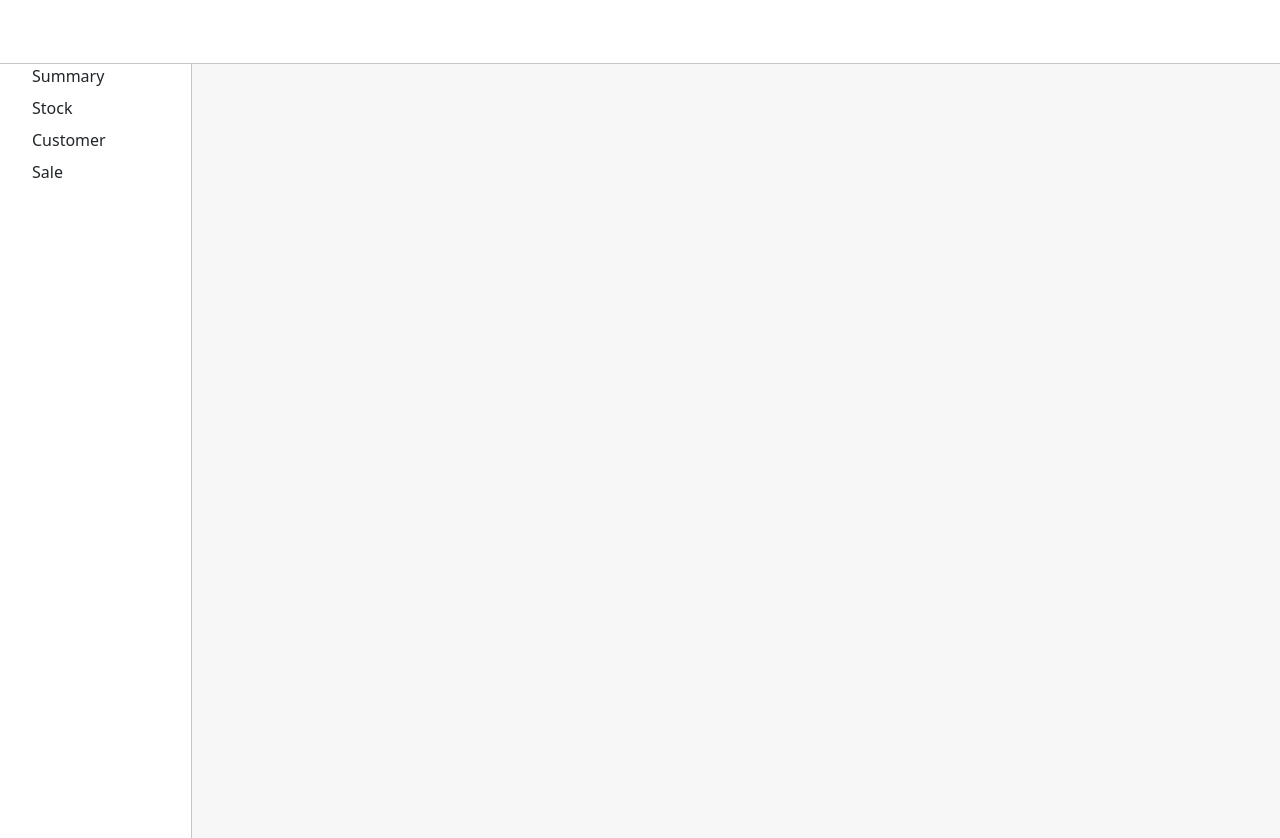
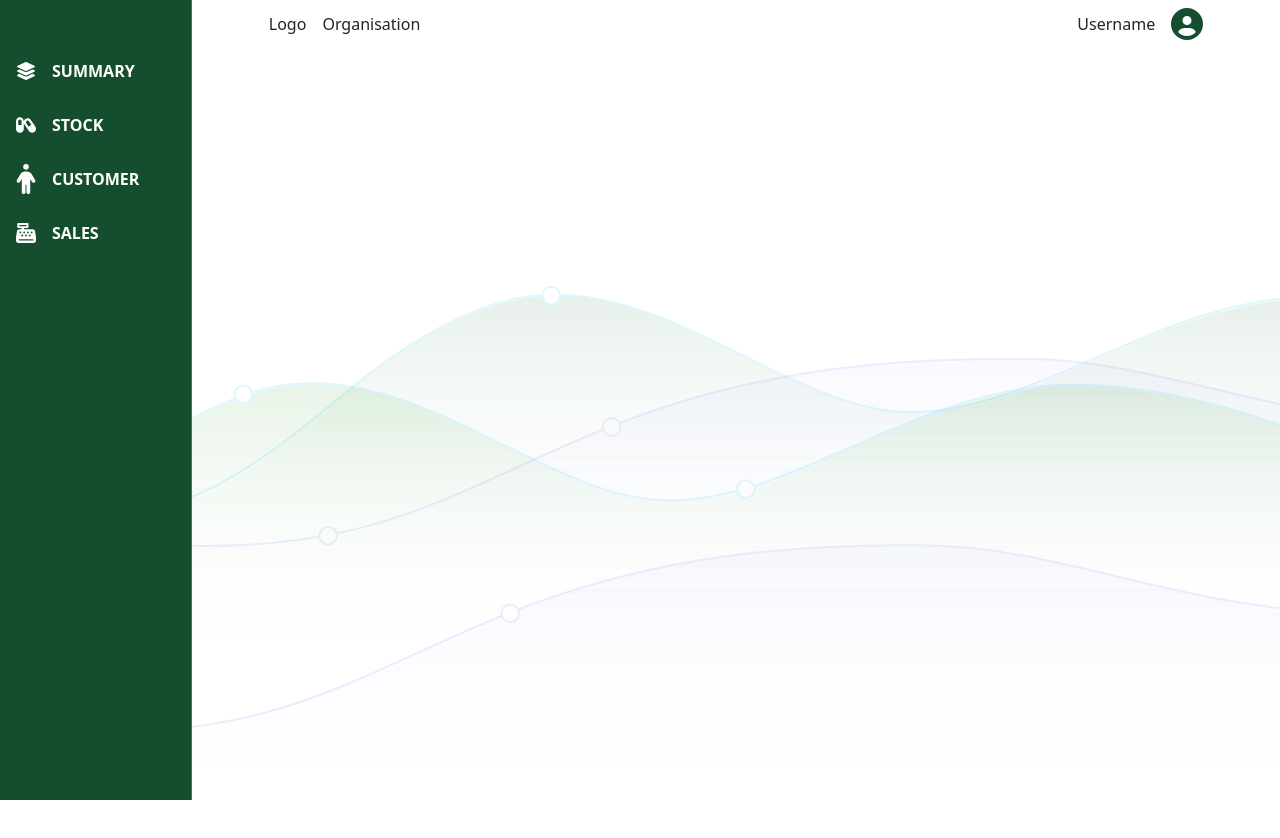
Before and after one commit to mack14/step-form-reactjs, a React (Create React App) app: page /dashboard in a window 1280 px wide. Shown: the top 838 px of the page. After the commit the page ends 800 px from the top, so only its background shows below. Built offline with nearby package versions, Linux system fonts and the light colour scheme.

Commit message:
added some more changes

```diff
--- a/package.json
+++ b/package.json
@@ -14,8 +14,11 @@
     "@types/react": "^18.0.28",
     "@types/react-dom": "^18.0.11",
     "bootstrap": "^5.2.3",
+    "chart.js": "^4.2.1",
+    "faker": "^6.6.6",
     "react": "^18.2.0",
     "react-bootstrap": "^2.7.2",
+    "react-chartjs-2": "^5.2.0",
     "react-dom": "^18.2.0",
     "react-router-dom": "^6.8.1",
     "react-scripts": "5.0.1",
--- a/src/pages/dashboard/dashboard.scss
+++ b/src/pages/dashboard/dashboard.scss
@@ -1,40 +1,82 @@
 $header-height: 8%;
-$dashboard-page-bg-color: rgba(240, 240, 240, .5);
-$side-menu-bg-color: #fff;
+$dashboard-page-bg-color: rgba(191, 35, 35, 0.5);
+$side-menu-bg-color: #144E2F;
 $header-bg-color: #fff;
 $border-color: rgba(140, 140, 140, .5);
 
 .side-menu  {
+    padding-top: 5vh;
     width: 15%;
     height: 100vh;
     float: left;
     background-color: $side-menu-bg-color;
     border-right: 1px solid $border-color;
-    ul {
-        list-style: none;
-        text-align: left;
-        li {
+
+        div {
+            padding: 1em 0em 1em 1em;
             text-align: left !important;
             padding-bottom: .5em;
             cursor: pointer;
+            width: 100%;
+            display: flex;
+            align-items: center;
+
+            .side-menu-item {
+                padding-left: 1em;
+                text-align: left;
+                color: #fff;
+                font-weight: 700;
+                text-transform: uppercase;
+
+            }
+
+            .awesome-icon {
+                width: 1em;
+                height: 1.5em;
+                color: #fff;
+                margin: auto 0;
+            }
+
+        &:hover {
+            background-color: #fff;
+            transition: background-color .2s ease-in-out;
+
+            .side-menu-item {
+                color: #144E2F;
+            }
+
+            .awesome-icon {
+                color: #EFC907;
+            }
+
         }
     }
+
 }
+
+
 
 .dashboard-header {
     width: 100%;
     height: $header-height;
-    border-bottom: 1px solid $border-color;
 }
 .dashboard-content {
     width: 100%;
     height: 100vh;
-    float: left;
     background-color: #fff;
+    position: relative;
   }
 
   .dashboard-page {
-    width: 100%;
+    width: 85%;
     height: 100vh;
-    background-color: $dashboard-page-bg-color;
+    float: left;
+    padding-left: 6%;
+    padding-right: 6%;
+    background-image: url('./../../assets/bg-images/dashboard-page-bg.svg');
+    background-repeat: no-repeat;
+
+    .username {
+        padding-right: 1em;
+    }
   }
--- a/src/pages/dashboard/dashboard.tsx
+++ b/src/pages/dashboard/dashboard.tsx
@@ -1,5 +1,11 @@
-import React, { Component } from 'react'
+import { Component } from 'react'
 import Container from 'react-bootstrap/esm/Container'
+
+import { FontAwesomeIcon } from '@fortawesome/react-fontawesome';
+import { faCapsules, faCashRegister, faCircleUser, faLayerGroup, faPerson } from '@fortawesome/free-solid-svg-icons';
+
+import Nav from 'react-bootstrap/Nav';
+import Navbar from 'react-bootstrap/Navbar';
 
 import './dashboard.scss';
 
@@ -8,20 +14,36 @@ export default class DashboardPage extends Component {
     return (
       <Container fluid className="p-0" >
 
-
-
         <div className='dashboard-content'>
-        <div className='dashboard-header'></div>
           <div className='side-menu'>
-        <ul>
-        <li> Summary </li>
-        <li> Stock </li>
-        <li> Customer </li>
-        <li> Sale </li>
-        </ul>
+            <div>  <FontAwesomeIcon icon={faLayerGroup} size="lg" className="awesome-icon" /> <span className='side-menu-item'> Summary </span> </div>
+            <div> <FontAwesomeIcon icon={faCapsules} size="lg" className="awesome-icon" /> <span className='side-menu-item'> Stock </span>  </div>
+            <div> <FontAwesomeIcon icon={faPerson} size="lg" className="awesome-icon" /> <span className='side-menu-item'> Customer </span>  </div>
+            <div> <FontAwesomeIcon icon={faCashRegister} size="lg" className="awesome-icon" /> <span className='side-menu-item'> Sales </span>   </div>
           </div>
 
           <div className='dashboard-page'>
+
+            <div className='dashboard-header'>
+              <Navbar expand="lg">
+                <Container fluid>
+                <Nav.Item className='username'> Logo </Nav.Item>
+                  <Navbar.Toggle aria-controls="navbarScroll" />
+                  <Navbar.Collapse id="navbarScroll">
+                    <Nav
+                      className="me-auto my-2 my-lg-0"
+                      style={{ maxHeight: '100px' }}
+                      navbarScroll>
+                      <Nav.Item> Organisation </Nav.Item>
+                    </Nav>
+                    <Nav.Item className='username'> Username </Nav.Item>
+                      <FontAwesomeIcon icon={faCircleUser} size="2xl" style={{color: "#144e2f",}} />
+                  </Navbar.Collapse>
+                </Container>
+              </Navbar>
+            </div>
+
+
           </div>
 
         </div>
```
Also changed, not shown: src/components/charts/vertical_bar.tsx (added, +55 -0 lines), src/assets/bg-images/dashboard-page-bg.svg (added), 1 other file (tests, documents, lock files or other folders). Lines whose indentation alone changed are shown as unchanged.
